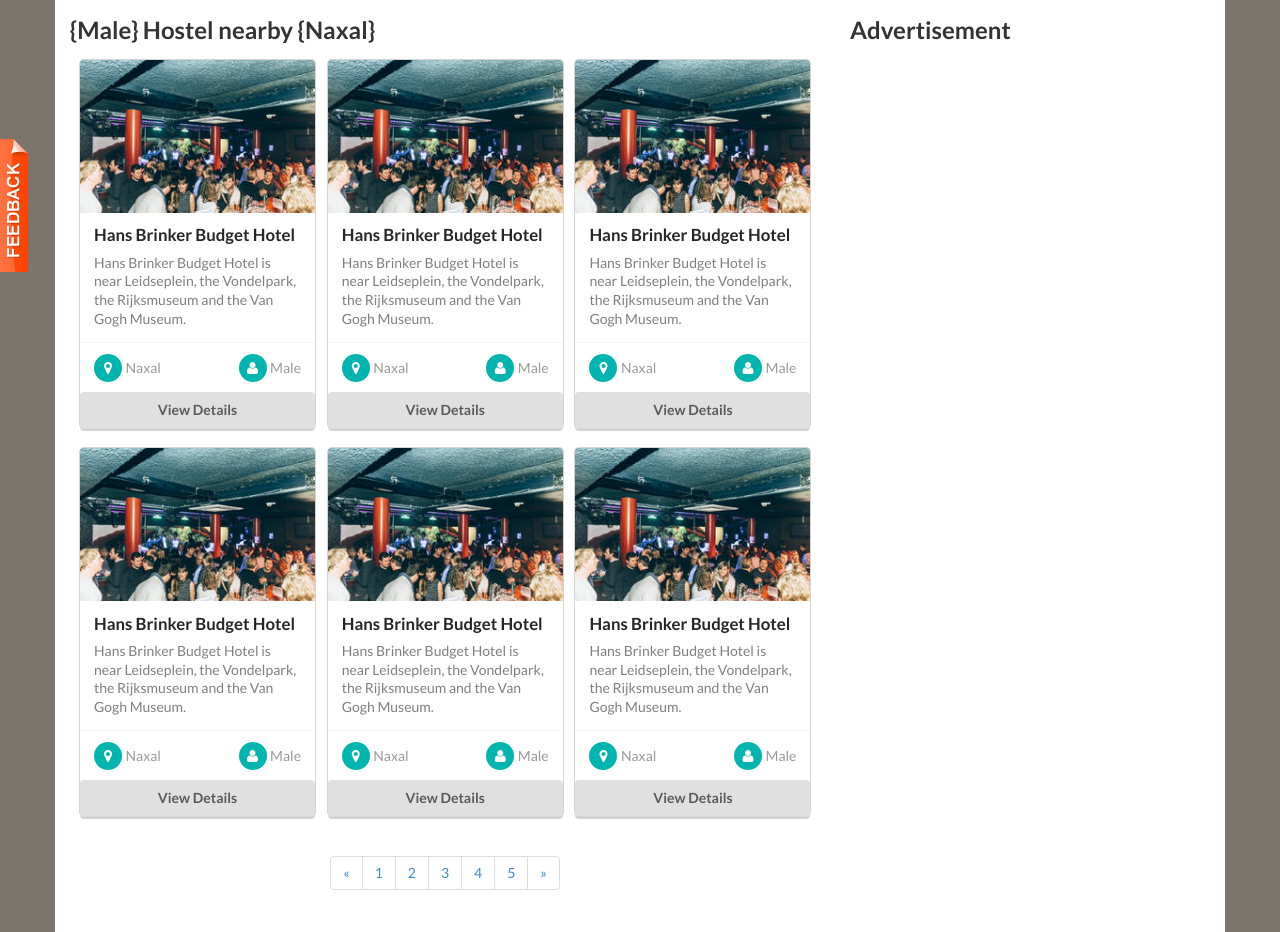
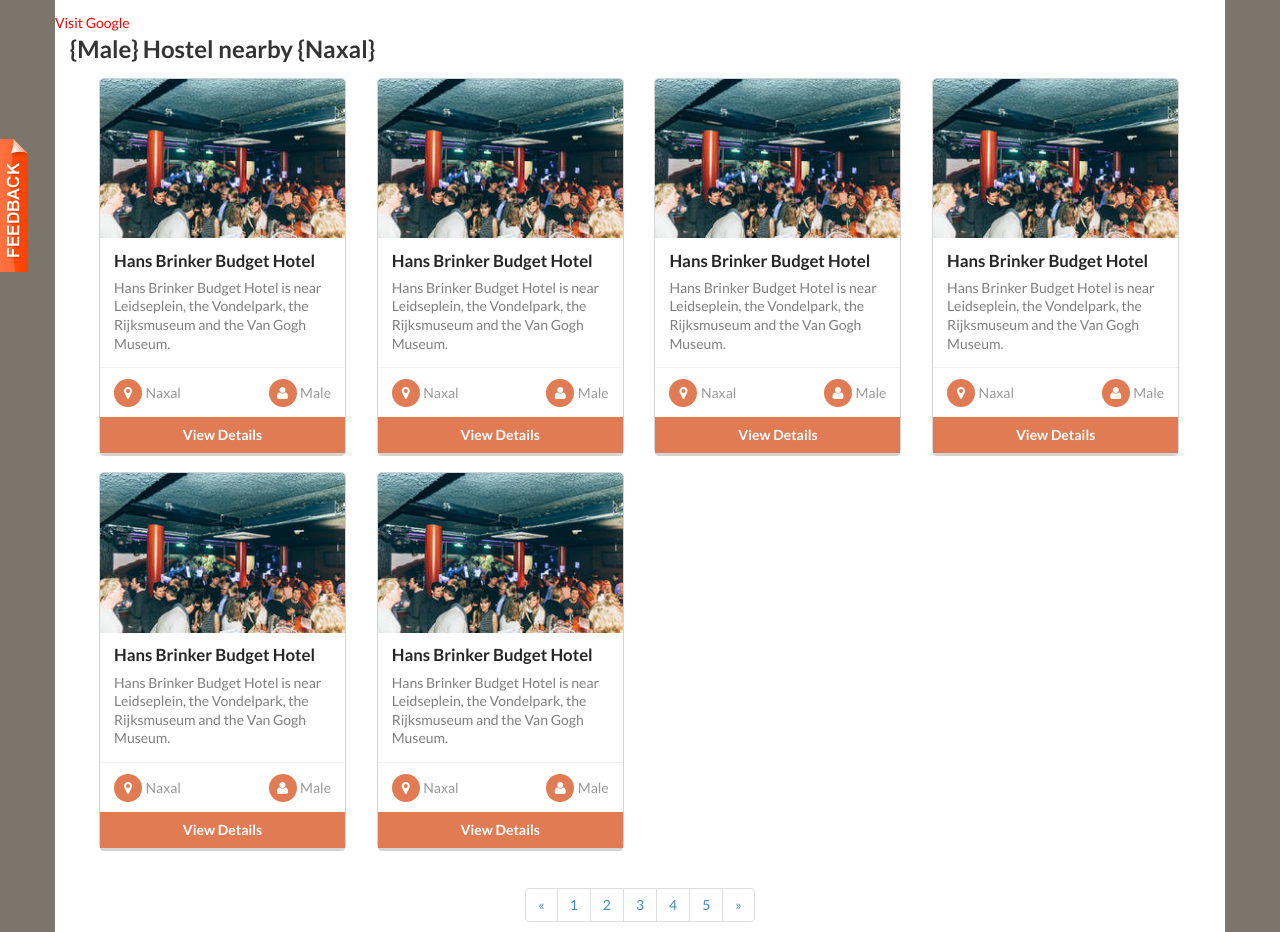
Before and after one commit to aluck19/merohostel_view, a plain HTML site: page second_page.html in a window 1280 px wide. Shown: the part 61-993 px from the top of the page. Drawn offline with Linux system fonts and the light colour scheme; files whose address does not match are found by name.

Commit message:
button colors change,  second page modified

```diff
--- a/css/main.css
+++ b/css/main.css
@@ -19,7 +19,6 @@
 	position: relative;
 }
 
-
 #wrapper {
 	min-height: 100%;
 	position: relative;
@@ -30,7 +29,6 @@
 	z-index: 9999;
 	width: 100%;
 }
-
 
 #content {
 	background-color: #7b756b;
@@ -200,8 +198,8 @@
 
 .hostelThumb {
 	display: inline-block;
-	width: 235px;
-	margin-left: 10px;
+	width: 245px;
+	margin-left: 30px;
 	margin-bottom: 20px;
 }
 .extra.content a {
--- a/second_page.html
+++ b/second_page.html
@@ -96,7 +96,9 @@
 
 					<div class="row" style="padding-top: 20px; padding-bottom: 20px;">
 
-						<div class="col-md-8">
+					<a href="http://www.google.com" class="tsc_awb_large tsc_flat">Visit Google</a>
+
+						<div class="col-md-12">
 							<h2>{Male} Hostel nearby {Naxal}</h2>
 							<div class="hostelThumb">
 								<div class="ui card">
@@ -123,12 +125,12 @@
 										</div>
 									</div>
 									<div class="extra content">
-										<a class="right floated created"><i class="circular inverted teal  user icon"></i>Male</a>
-										<a class="friends"><i class="circular inverted teal  point icon"></i>Naxal</a>
+										<a class="right floated created"><i class="circular inverted orange  user icon"></i>Male</a>
+										<a class="friends"><i class="circular inverted orange  point icon"></i>Naxal</a>
 									</div>
 
 									<a  style="text-decoration: none;"  href="third_page.html">
-									<div style="display: block;	margin: 0;" class="ui button">
+									<div style="display: block;	border-radius: 0; margin: 0;" class="ui orange button">
 										View Details
 									</div> </a>
 
@@ -160,12 +162,12 @@
 										</div>
 									</div>
 									<div class="extra content">
-										<a class="right floated created"><i class="circular inverted teal  user icon"></i>Male</a>
-										<a class="friends"><i class="circular inverted teal  point icon"></i>Naxal</a>
+										<a class="right floated created"><i class="circular inverted orange  user icon"></i>Male</a>
+										<a class="friends"><i class="circular inverted orange  point icon"></i>Naxal</a>
 									</div>
 
 									<a  style="text-decoration: none;"  href="third_page.html">
-									<div style="display: block;	margin: 0;" class="ui button">
+									<div style="display: block;	border-radius: 0; margin: 0;" class="ui orange button">
 										View Details
 									</div> </a>
 								</div>
@@ -196,12 +198,12 @@
 										</div>
 									</div>
 									<div class="extra content">
-										<a class="right floated created"><i class="circular inverted teal  user icon"></i>Male</a>
-										<a class="friends"><i class="circular inverted teal  point icon"></i>Naxal</a>
+										<a class="right floated created"><i class="circular inverted orange  user icon"></i>Male</a>
+										<a class="friends"><i class="circular inverted orange  point icon"></i>Naxal</a>
 									</div>
 
 									<a  style="text-decoration: none;"  href="third_page.html">
-									<div style="display: block;	margin: 0;" class="ui button">
+									<div style="display: block;	border-radius: 0; margin: 0;" class="ui orange button">
 										View Details
 									</div> </a>
 								</div>
@@ -232,12 +234,12 @@
 										</div>
 									</div>
 									<div class="extra content">
-										<a class="right floated created"><i class="circular inverted teal  user icon"></i>Male</a>
-										<a class="friends"><i class="circular inverted teal  point icon"></i>Naxal</a>
+										<a class="right floated created"><i class="circular inverted orange  user icon"></i>Male</a>
+										<a class="friends"><i class="circular inverted orange  point icon"></i>Naxal</a>
 									</div>
 
 									<a  style="text-decoration: none;"  href="third_page.html">
-									<div style="display: block;	margin: 0;" class="ui button">
+									<div style="display: block;	border-radius: 0; margin: 0;" class="ui orange button">
 										View Details
 									</div> </a>
 								</div>
@@ -268,12 +270,12 @@
 										</div>
 									</div>
 									<div class="extra content">
-										<a class="right floated created"><i class="circular inverted teal  user icon"></i>Male</a>
-										<a class="friends"><i class="circular inverted teal  point icon"></i>Naxal</a>
+										<a class="right floated created"><i class="circular inverted orange  user icon"></i>Male</a>
+										<a class="friends"><i class="circular inverted orange  point icon"></i>Naxal</a>
 									</div>
 
 									<a  style="text-decoration: none;"  href="third_page.html">
-									<div style="display: block;	margin: 0;" class="ui button">
+									<div style="display: block;	border-radius: 0; margin: 0;" class="ui orange button">
 										View Details
 									</div> </a>
 								</div>
@@ -304,12 +306,12 @@
 										</div>
 									</div>
 									<div class="extra content">
-										<a class="right floated created"><i class="circular inverted teal  user icon"></i>Male</a>
-										<a class="friends"><i class="circular inverted teal  point icon"></i>Naxal</a>
+										<a class="right floated created"><i class="circular inverted orange  user icon"></i>Male</a>
+										<a class="friends"><i class="circular inverted orange  point icon"></i>Naxal</a>
 									</div>
 
 									<a  style="text-decoration: none;"  href="third_page.html">
-									<div style="display: block;	margin: 0;" class="ui button">
+									<div style="display: block;	border-radius: 0; margin: 0;" class="ui orange button">
 										View Details
 									</div> </a>
 								</div>
@@ -343,10 +345,7 @@
 
 						</div><!-- main column -->
 
-						<div class="col-md-4">
-							<h2>Advertisement</h2>
-						</div>
-						<!-- sidebar -->
+
 					</div><!--row -->
 				</div><!--container -->
 
```
Also changed, not shown: first_page.html (+1 -1 lines), third_page.html (+3 -3 lines). Lines whose indentation alone changed are shown as unchanged.
